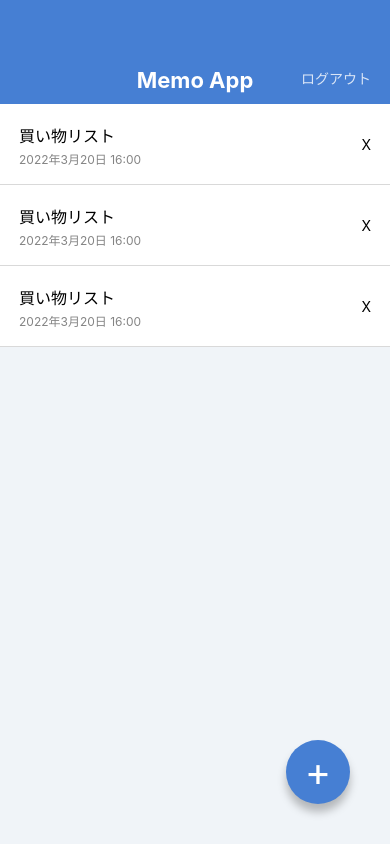
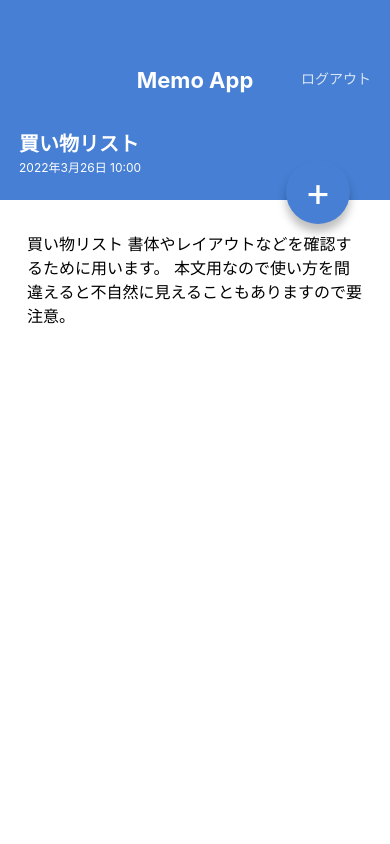
Before and after one commit to Nagao-yuma/MemoApp, a React Native app: screen / in a window 390 px wide. Built offline with nearby package versions, Linux system fonts and the light colour scheme.

Commit message:
create MemoDetailScreen

```diff
--- a/App.jsx
+++ b/App.jsx
@@ -1,9 +1,11 @@
 import React from 'react';
 
 import MemoListScreen from './src/screens/MemoListScreen';
+import MemoDetailScreen from './src/screens/MemoDetailScreen';
+
 
 export default function App() {
   return (
-    <MemoListScreen />
+    <MemoDetailScreen />
   );
 }
--- a/src/components/CircleButton.jsx
+++ b/src/components/CircleButton.jsx
@@ -1,11 +1,11 @@
 import React from "react";
 import { View, Text, StyleSheet} from 'react-native';
-import { string } from "prop-types";
+import { string, shape } from "prop-types";
 
 export default function CircleButton(props) {
-    const { children } = props;
+    const { children, style } = props;
     return(
-        <View style={styles.circleButton}>
+        <View style={[styles.circleButton, style]}>
             <Text style={styles.circleButtonLabel}>{children}</Text>
         </View>
     );
@@ -13,6 +13,11 @@
 
 CircleButton.propTypes = {
     children: string.isRequired,
+    style: shape(),
+};
+
+CircleButton.defaultProps = {
+    style: null,
 };
 
 const styles = StyleSheet.create({
--- /dev/null
+++ b/src/screens/MemoDetailScreen.jsx
@@ -0,0 +1,59 @@
+import React from 'react';
+import { View, ScrollView, Text, StyleSheet} from 'react-native';
+import { borderLeftColor } from 'react-native/Libraries/Components/View/ReactNativeStyleAttributes';
+
+import AppBar from '../components/AppBar';
+import CircleButton from '../components/CircleButton';
+
+export default function MemoDetailScreen() {
+    return(
+        <View style={styles.container}>
+            <AppBar />
+            <View style={styles.memoHeader}>
+                <Text style={styles.memoTitle}>買い物リスト</Text>
+                <Text style={styles.memoDate}>2022年3月26日 10:00</Text>
+            </View>
+            <ScrollView style={styles.memoBody}>
+                <Text style={styles.memoText}>
+                    買い物リスト
+                    書体やレイアウトなどを確認するために用います。
+                    本文用なので使い方を間違えると不自然に見えることもありますので要注意。
+                </Text>
+            </ScrollView>
+            <CircleButton style={{ top: 160, buttom: 'auto'}}>+</CircleButton>
+        </View>
+    );
+}
+
+const styles = StyleSheet.create({
+    container: {
+        flex: 1,
+        backgroundColor: '#fff'
+    },
+    memoHeader: {
+        backgroundColor: '#467FD3',
+        height: 96,
+        justifyContent: 'center',
+        paddingVertical: 24,
+        paddingHorizontal: 19,
+    },
+    memoTitle: {
+        fontSize: 20,
+        color: '#fff',
+        fontWeight: 'bold',
+        lineHeight: 32,
+    },
+    memoDate: {
+        fontSize: 12,
+        color: '#fff',
+        lineHeight: 16,
+    },
+    memoBody: {
+        paddingVertical: 32,
+        paddingHorizontal: 27,
+    },
+    memoText: {
+        fontSize: 16,
+        lineHeight: 24,
+    }
+});
```
